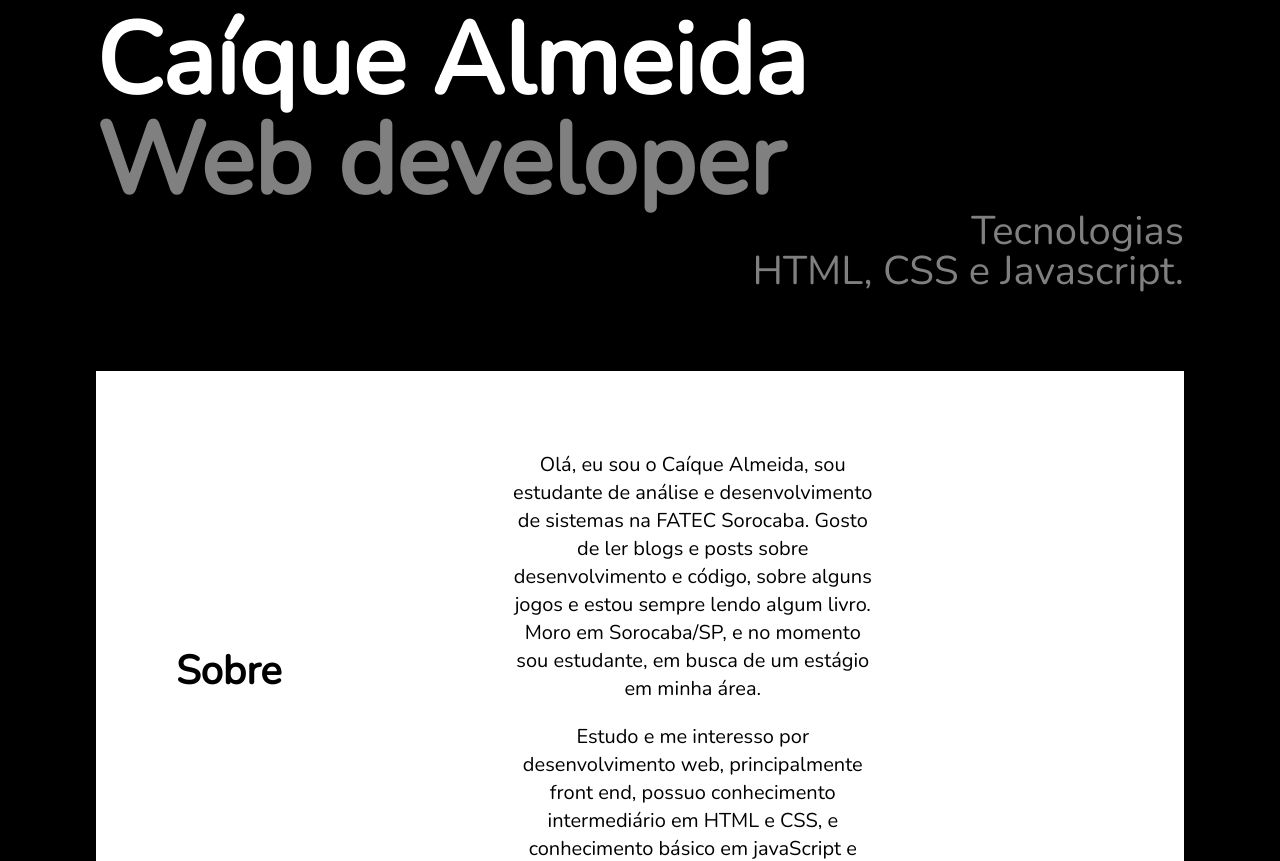
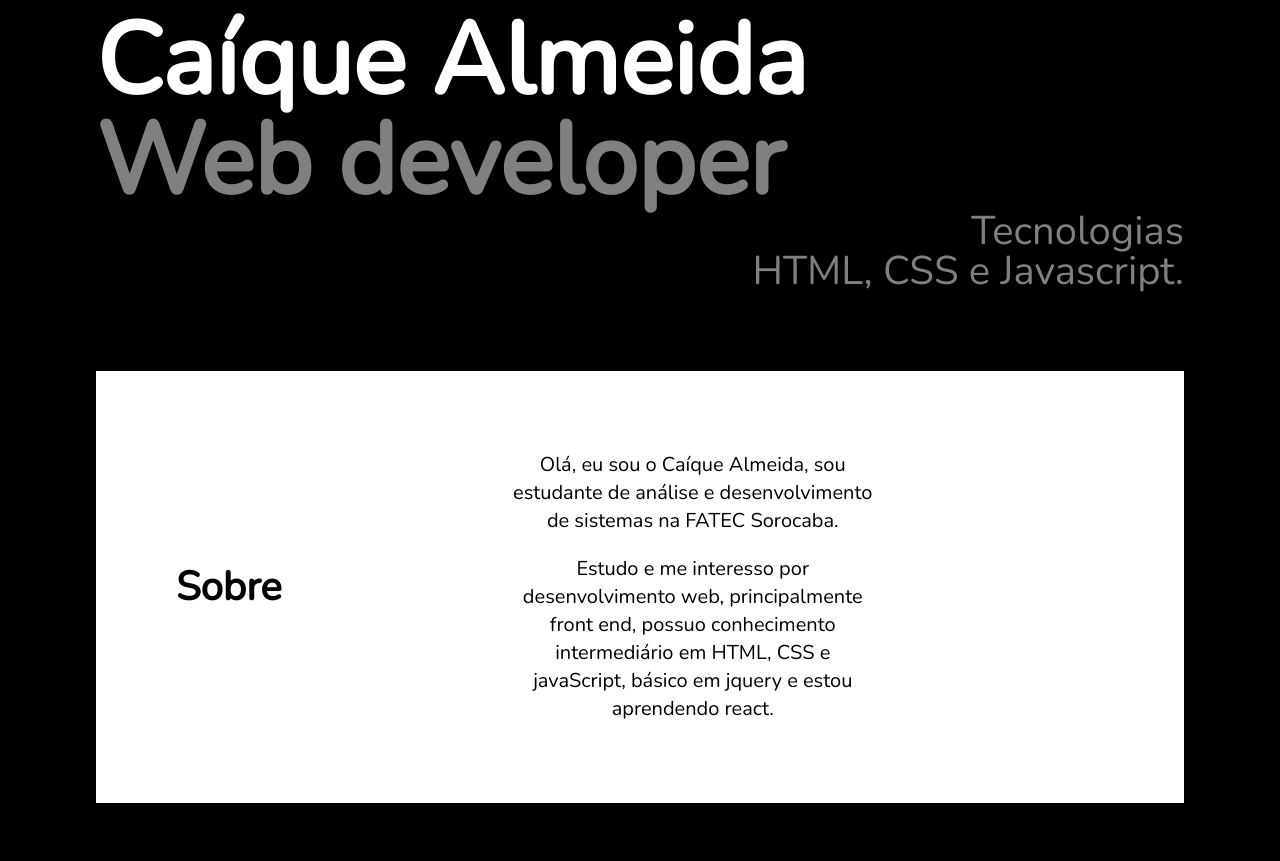
Before and after one commit to caiqalmeida/caiqalmeida.github.io, a plain HTML site: page index.html in a window 1280 px wide. Shown: the part 91-952 px from the top of the page. Drawn offline with nearby package versions, Linux system fonts and the light colour scheme.

Commit message:
Update index.html

```diff
--- a/index.html
+++ b/index.html
@@ -54,8 +54,8 @@
           <h3 class="section-about-title-title">Sobre</h3>
         </div>
         <div class="section-about-text-container">
-            <p class="section-about-text">Olá, eu sou o Caíque Almeida, sou estudante de análise e desenvolvimento de sistemas na FATEC Sorocaba. Gosto de ler blogs e posts sobre desenvolvimento e código, sobre alguns jogos e estou sempre lendo algum livro. Moro em Sorocaba/SP, e no momento sou estudante, em busca de um estágio em minha área.</p>
-            <p class="section-about-text2">Estudo e me interesso por desenvolvimento web, principalmente front end, possuo conhecimento intermediário em HTML e CSS, e conhecimento básico em javaScript e jquery. </p>
+            <p class="section-about-text">Olá, eu sou o Caíque Almeida, sou estudante de análise e desenvolvimento de sistemas na FATEC Sorocaba.</p>
+            <p class="section-about-text2">Estudo e me interesso por desenvolvimento web, principalmente front end, possuo conhecimento intermediário em HTML, CSS e javaScript, básico em jquery e estou aprendendo react. </p>
       </div>
     </section>
 
```
